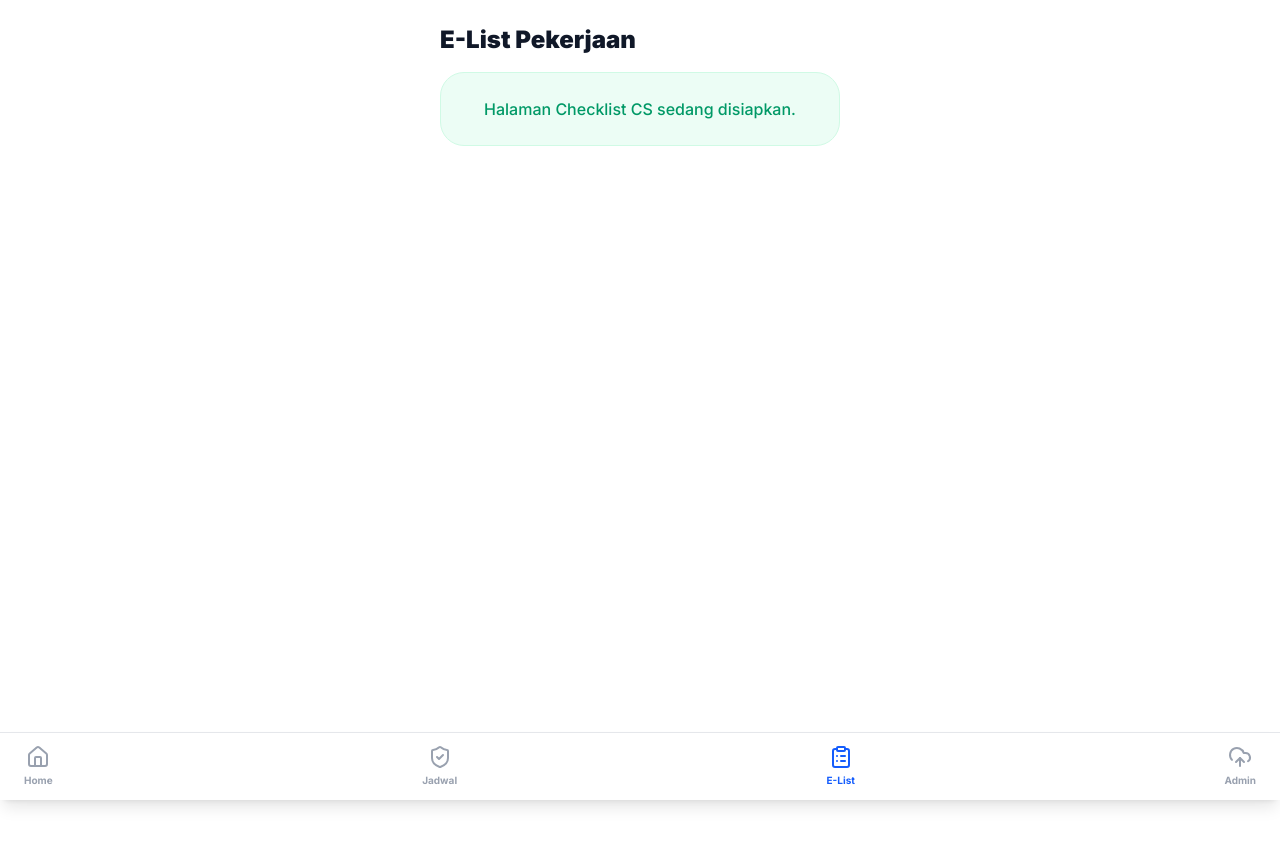
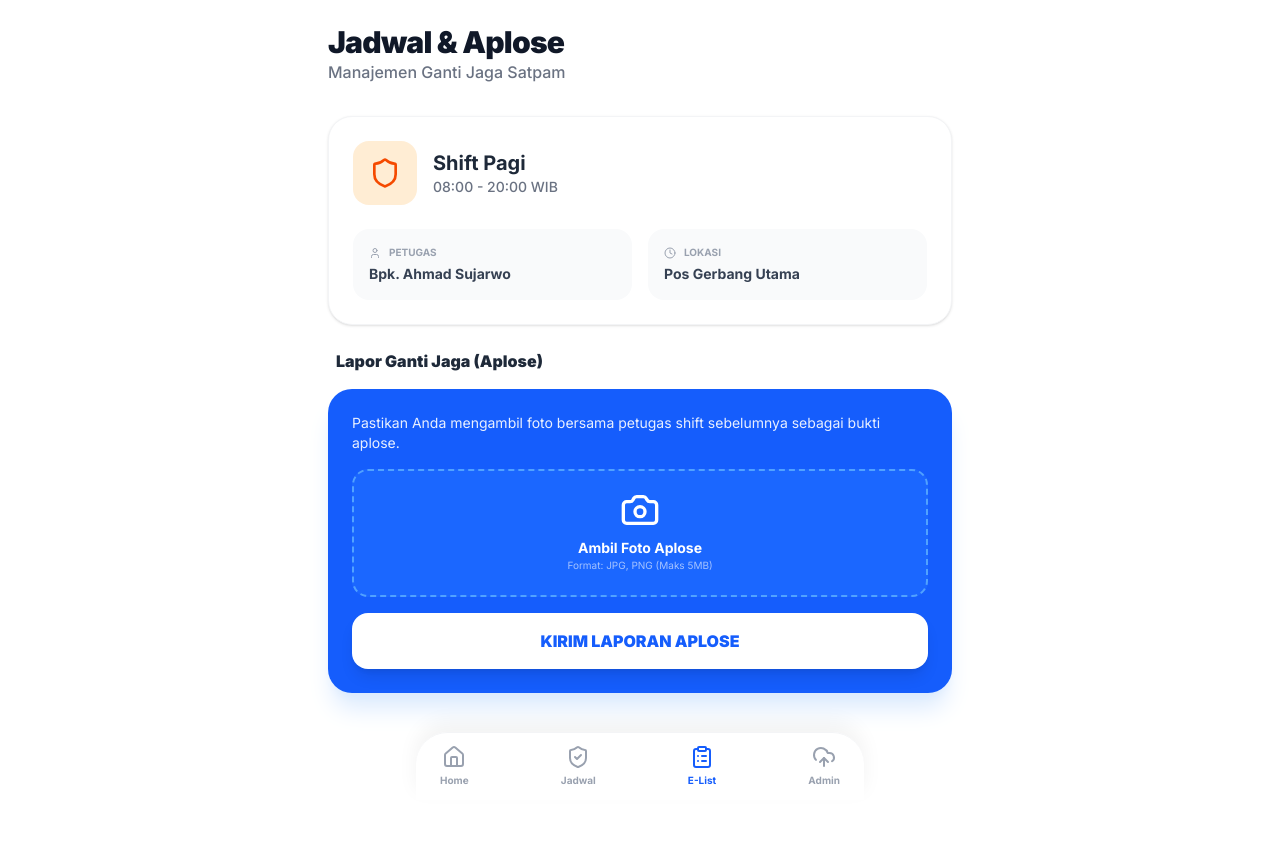
Before and after one commit to rendytitaley-create/aplikasi-petugas, a Next.js app: page /elist in a window 1280 px wide. Shown: the top 846 px of the page. Before the commit the page ends 800 px from the top, so only its background shows below. Built offline with nearby package versions, Linux system fonts and the light colour scheme.

Commit message:
style: tampilan profesional

```diff
--- a/app/components/Navigation.tsx
+++ b/app/components/Navigation.tsx
@@ -15,7 +15,7 @@ const Navigation = () => {
   ];
 
   return (
-    <nav className="fixed bottom-0 left-0 right-0 bg-white border-t border-gray-200 px-6 py-3 flex justify-between items-center z-50 shadow-lg">
+    <nav className="fixed bottom-0 left-1/2 -translate-x-1/2 w-full max-w-md bg-white/80 backdrop-blur-lg border-t border-gray-100 px-6 py-3 flex justify-between items-center z-50 shadow-[0_-10px_20px_rgba(0,0,0,0.05)] rounded-t-[32px]">
       {menus.map((item) => {
         const Icon = item.icon;
         const isActive = pathname === item.href;
--- a/app/elist/page.tsx
+++ b/app/elist/page.tsx
@@ -1,12 +1,64 @@
 "use client";
-import React from "react";
+import React, { useState } from "react";
+import { Shield, Camera, Clock, User } from "lucide-react";
 
-export default function EListPage() {
+export default function JadwalSatpam() {
+  const [loading, setLoading] = useState(false);
+
   return (
-    <main className="p-6 max-w-md mx-auto">
-      <h1 className="text-2xl font-black text-gray-900 mb-4">E-List Pekerjaan</h1>
-      <div className="bg-emerald-50 p-6 rounded-3xl border border-emerald-100 text-center">
-        <p className="text-emerald-600 font-medium">Halaman Checklist CS sedang disiapkan.</p>
+    <main className="p-6 max-w-2xl mx-auto mb-20">
+      <header className="mb-8 text-center md:text-left">
+        <h1 className="text-3xl font-black text-gray-900 tracking-tight">Jadwal & Aplose</h1>
+        <p className="text-gray-500 font-medium">Manajemen Ganti Jaga Satpam</p>
+      </header>
+
+      {/* Kartu Status Jaga Saat Ini */}
+      <div className="bg-white rounded-3xl p-6 shadow-sm border border-gray-100 mb-6">
+        <div className="flex items-center gap-4 mb-6">
+          <div className="bg-orange-100 p-4 rounded-2xl">
+            <Shield className="w-8 h-8 text-orange-600" />
+          </div>
+          <div>
+            <h2 className="text-xl font-bold text-gray-800">Shift Pagi</h2>
+            <p className="text-sm text-gray-500 font-medium">08:00 - 20:00 WIB</p>
+          </div>
+        </div>
+
+        <div className="grid grid-cols-2 gap-4">
+          <div className="bg-gray-50 p-4 rounded-2xl">
+            <div className="flex items-center gap-2 text-gray-400 mb-1">
+              <User className="w-3 h-3" />
+              <span className="text-[10px] font-bold uppercase">Petugas</span>
+            </div>
+            <p className="text-sm font-bold text-gray-700">Bpk. Ahmad Sujarwo</p>
+          </div>
+          <div className="bg-gray-50 p-4 rounded-2xl">
+            <div className="flex items-center gap-2 text-gray-400 mb-1">
+              <Clock className="w-3 h-3" />
+              <span className="text-[10px] font-bold uppercase">Lokasi</span>
+            </div>
+            <p className="text-sm font-bold text-gray-700">Pos Gerbang Utama</p>
+          </div>
+        </div>
+      </div>
+
+      {/* Bagian Aplose (Ganti Jaga) */}
+      <h3 className="font-black text-gray-800 mb-4 px-2">Lapor Ganti Jaga (Aplose)</h3>
+      <div className="bg-blue-600 rounded-3xl p-6 text-white shadow-xl shadow-blue-100">
+        <p className="text-sm opacity-90 mb-4">Pastikan Anda mengambil foto bersama petugas shift sebelumnya sebagai bukti aplose.</p>
+
+        <label className="flex flex-col items-center justify-center w-full h-32 border-2 border-dashed border-blue-400 rounded-2xl cursor-pointer hover:bg-blue-700 transition-all bg-blue-500/30">
+          <div className="flex flex-col items-center justify-center pt-5 pb-6">
+            <Camera className="w-10 h-10 mb-2" />
+            <p className="text-sm font-bold">Ambil Foto Aplose</p>
+            <p className="text-[10px] opacity-60">Format: JPG, PNG (Maks 5MB)</p>
+          </div>
+          <input type="file" className="hidden" accept="image/*" capture="environment" />
+        </label>
+
+        <button className="w-full mt-4 bg-white text-blue-600 font-black py-4 rounded-2xl shadow-lg active:scale-95 transition-all">
+          KIRIM LAPORAN APLOSE
+        </button>
       </div>
     </main>
   );
```
